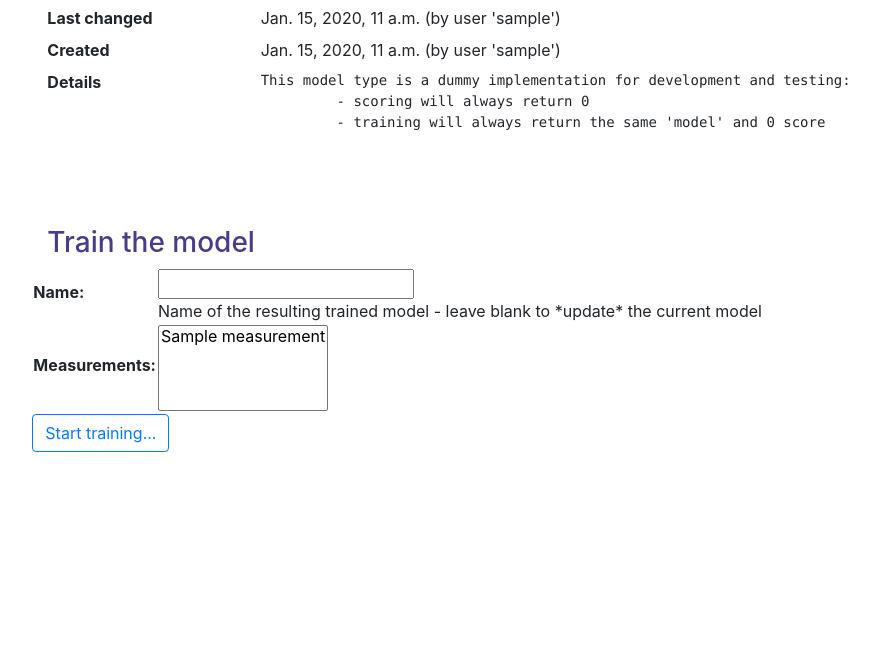
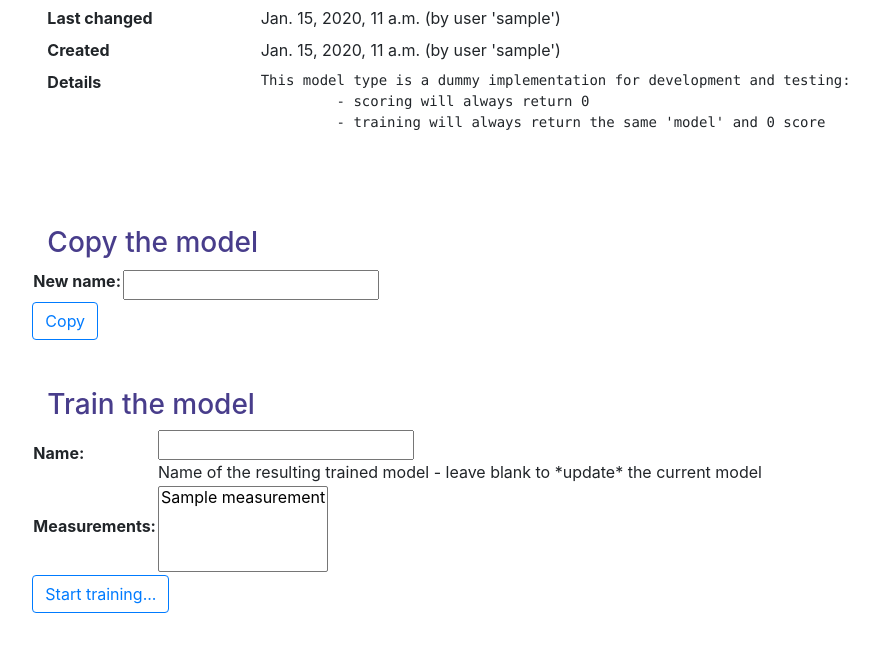
Before and after one commit to AntonSamojlow/authenticity-portal, a Django app: page /portal/models/1 in a window 1280 px wide. Shown: the part 368-1029 px from the top of the page, without its empty margins (181-1060 px from the left). Before the commit the page ends 820 px from the top, so only its background shows below. Run offline with Django 3.2, Linux system fonts and the light colour scheme; a user stored in the database is signed in; tables that the repository leaves empty hold one stand-in row (values such as "Sample post"); parts of the project's set-up code (start-up, migrations or seed data) failed here and were passed over.

Commit message:
added copying of models

```diff
--- a/portalsite/portal/forms.py
+++ b/portalsite/portal/forms.py
@@ -46,3 +46,6 @@ class NewLinearRegssionModelForm(forms.Form):
 
 class NewTestModelForm(forms.Form):
     name = forms.CharField(required=True)
+
+class CopyModelForm(forms.Form):
+    new_name = forms.CharField(required=True)
--- a/portalsite/portal/templates/model-detail.html
+++ b/portalsite/portal/templates/model-detail.html
@@ -22,13 +22,23 @@
             </dd>
         </dl>
         <div class="row mb-5 mt-5">
+            <h3 class="col-sm-12">Copy the model</h3>
+            <form method="post" enctype="multipart/form-data">
+                {% csrf_token %}
+                <table>
+                    {{ copy_form }}
+                </table>
+                <button class="btn btn-outline-primary" type="submit" name="copy_submit">Copy</button>
+            </form>
+        </div>
+        <div class="row mb-5 mt-5">
             <h3 class="col-sm-12">Train the model</h3>
             <form method="post" enctype="multipart/form-data">
                 {% csrf_token %}
                 <table>
                     {{ train_form }}
                 </table>
-                <button class="btn btn-outline-primary" type="submit">Start training...</button>
+                <button class="btn btn-outline-primary" type="submit" name="train_submit">Start training...</button>
             </form>
         </div>
         {% else %}
--- a/portalsite/portal/views.py
+++ b/portalsite/portal/views.py
@@ -3,6 +3,7 @@
 from typing import TYPE_CHECKING
 from datetime import datetime
 from dataclasses import dataclass
+from django import forms
 
 
 # 3rd party
@@ -12,9 +13,15 @@ from django.http.response import HttpResponse
 from django.shortcuts import render
 from django.views.generic import TemplateView, DetailView
 from django.views.generic.list import BaseListView
+from numpy import ERR_WARN
 
 # local
-from portal.forms import MeasurementUploadForm, FilterForm, ModelTrainForm, NewLinearRegssionModelForm, NewTestModelForm
+from portal.forms import (MeasurementUploadForm,
+    FilterForm,
+    ModelTrainForm,
+    NewLinearRegssionModelForm,
+    NewTestModelForm,
+    CopyModelForm)
 from portal.models import Measurement, Model, Source, Prediction
 from portal.core import DATAHANDLERS, TESTMODELTYPE, LINEARREGRESSIONMODEL
 
@@ -192,7 +199,8 @@ class ModelsView(TemplateView, BaseListView):
         if not form.is_valid():
             return Result(False, "Data was not valid").render_view()
 
-        name: str = request.POST['name']
+        data = form.cleaned_data
+        name = data.get('name')
         if Model.objects.filter(name__exact=name).count() > 0:
             return Result(False, "Name already exists",
                         "Please go back and choose a different name").render_view()
@@ -210,7 +218,7 @@ class ModelsView(TemplateView, BaseListView):
         model.save()
         return Result(True, f"New model '{name}' created",
                       link_address=model.get_absolute_url(),
-                      link_text="See model details").render_view()
+                      link_text="Details of the new model").render_view()
 
 class ModelDetailView(DetailView):
     model = Model
@@ -219,6 +227,7 @@ class ModelDetailView(DetailView):
     def get_context_data(self, **kwargs):
         context = DetailView.get_context_data(self, **kwargs)
         context["train_form"] = ModelTrainForm(self._get_trainable_measurements())
+        context["copy_form"] = CopyModelForm()
         return context
 
     def _get_trainable_measurements(self) -> 'QuerySet':
@@ -235,7 +244,43 @@ class ModelDetailView(DetailView):
 
         return Measurement.objects.filter(pk__in=trainable_ids)
 
-    def post(self, request, *args, **kwargs):
+    def post(self, request: HttpRequest, *args, **kwargs) -> HttpResponse:
+        if 'copy_submit' in request.POST:
+            return self._post_copy(request)
+        if 'train_submit' in request.POST:
+            return self._post_train(request)
+
+    def _post_copy(self, request: HttpRequest) -> HttpResponse:
+        #validate
+        form = CopyModelForm(request.POST)
+        if not form.is_valid():
+            return Result(False, "Data was not valid").render_view()
+        data = form.cleaned_data
+        new_name = data.get('new_name')
+        if Model.objects.filter(name__exact=new_name).count() > 0:
+            return Result(False, "Name already exists",
+                        "Please go back and choose a different name").render_view()
+
+        # copy
+        model: Model = self.get_object()
+        new_model = Model()
+        new_model.name = new_name
+        new_model.user_created = request.user
+        new_model.user_changed = request.user
+        new_model.model_type = model.model_type
+        new_model.data = model.data
+        new_model.save()
+
+        if 'new_lreg_model_submit' in request.POST:
+            model.data = LINEARREGRESSIONMODEL.default_data(int(request.POST['features']))
+        elif 'new_test_model_submit' in request.POST:
+            model.data = TESTMODELTYPE.default_data()
+        model.save()
+        return Result(True, f"Copy '{new_name}' created",
+                      link_address=new_model.get_absolute_url(),
+                      link_text="Details of the copy").render_view()
+
+    def _post_train(self, request: HttpRequest) -> HttpResponse:
         form = ModelTrainForm(self._get_trainable_measurements(), request.POST)
         if(form.is_valid()):
             data = form.cleaned_data
```
Also changed, not shown: portalsite/portal/templates/measurement-detail.html (+23 -25 lines).
